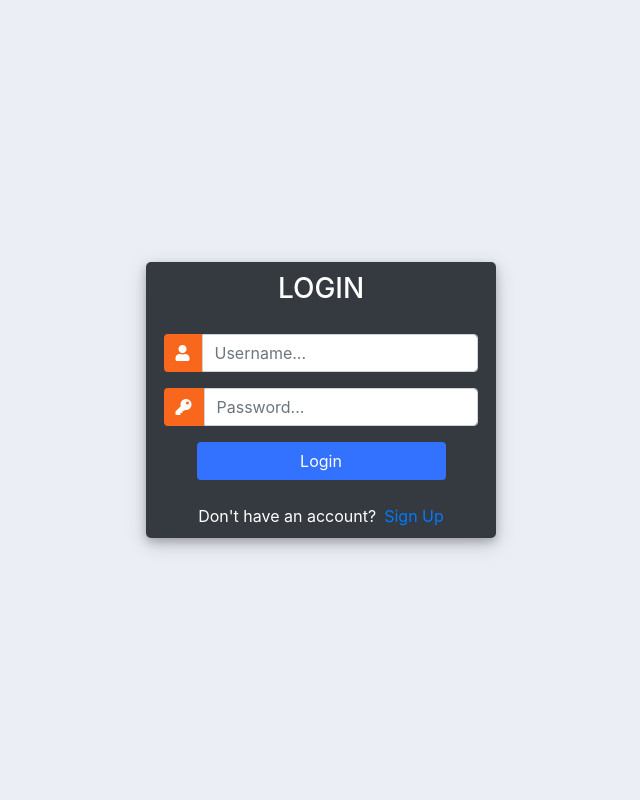
After one commit to josepabloapu/IE-0724-Proyecto-2, a Django app: page /login/ in a window 1280 px wide. The commit adds this page. Shown: the whole page, without its empty margins (319-959 px from the left). Run offline with Django 3.2, Linux system fonts and the light colour scheme; some libraries are stand-ins or nearby versions.

Commit message:
adds login local logic and create asset endpoint, adds UT as well

```diff
--- /dev/null
+++ b/webapp/registry/templates/login.html
@@ -0,0 +1,129 @@
+<!DOCTYPE html>
+<html>
+  <head>
+    <title>Login</title>
+    <link
+      rel="stylesheet"
+      href="https://stackpath.bootstrapcdn.com/bootstrap/4.1.3/css/bootstrap.min.css"
+      integrity="sha384-MCw98/SFnGE8fJT3GXwEOngsV7Zt27NXFoaoApmYm81iuXoPkFOJwJ8ERdknLPMO"
+      crossorigin="anonymous"
+    />
+    <script src="https://ajax.googleapis.com/ajax/libs/jquery/3.3.1/jquery.min.js"></script>
+    <link
+      rel="stylesheet"
+      href="https://use.fontawesome.com/releases/v5.6.1/css/all.css"
+      integrity="sha384-gfdkjb5BdAXd+lj+gudLWI+BXq4IuLW5IT+brZEZsLFm++aCMlF1V92rMkPaX4PP"
+      crossorigin="anonymous"
+    />
+
+    <style>
+      body,
+      html {
+        margin: 0;
+        padding: 0;
+        height: 100%;
+        background: #ebeff5 !important;
+      }
+      .user_card {
+        width: 350px;
+        margin-top: auto;
+        margin-bottom: auto;
+        background: #353a40;
+        position: relative;
+        display: flex;
+        justify-content: center;
+        flex-direction: column;
+        padding: 10px;
+        box-shadow: 0 4px 8px 0 rgba(0, 0, 0, 0.2), 0 6px 20px 0 rgba(0, 0, 0, 0.19);
+        -webkit-box-shadow: 0 4px 8px 0 rgba(0, 0, 0, 0.2), 0 6px 20px 0 rgba(0, 0, 0, 0.19);
+        -moz-box-shadow: 0 4px 8px 0 rgba(0, 0, 0, 0.2), 0 6px 20px 0 rgba(0, 0, 0, 0.19);
+        border-radius: 5px;
+        color: white !important;
+      }
+
+      .form_container {
+        margin-top: 20px;
+      }
+
+      #form-title {
+        color: #fff;
+      }
+
+      .login_btn {
+        width: 100%;
+        background: #3372fe !important;
+        color: white !important;
+      }
+      .login_btn:focus {
+        box-shadow: none !important;
+        outline: 0px !important;
+      }
+      .login_container {
+        padding: 0 2rem;
+      }
+      .input-group-text {
+        background: #f9671d !important;
+        color: white !important;
+        border: 0 !important;
+        border-radius: 0.25rem 0 0 0.25rem !important;
+      }
+      .input_user,
+      .input_pass:focus {
+        box-shadow: none !important;
+        outline: 0px !important;
+      }
+
+      #messages {
+        background-color: grey;
+        color: #fff;
+        padding: 10px;
+        margin-top: 10px;
+      }
+    </style>
+  </head>
+  <body>
+    <div class="container h-100">
+      <div class="d-flex justify-content-center h-100">
+        <div class="user_card">
+          <div class="d-flex justify-content-center">
+            <h3 id="form-title">LOGIN</h3>
+          </div>
+          <div class="d-flex justify-content-center form_container">
+            <form method="POST" action="">
+              {% csrf_token %}
+              <div class="input-group mb-3">
+                <div class="input-group-append">
+                  <span class="input-group-text"><i class="fas fa-user"></i></span>
+                </div>
+
+                <input type="text" name="username" placeholder="Username..." class="form-control" />
+              </div>
+
+              <div class="input-group mb-2">
+                <div class="input-group-append">
+                  <span class="input-group-text"><i class="fas fa-key"></i></span>
+                </div>
+
+                <input type="password" name="password" placeholder="Password..." class="form-control" />
+              </div>
+
+              <div class="d-flex justify-content-center mt-3 login_container">
+                <input class="btn login_btn" type="submit" value="Login" />
+              </div>
+            </form>
+          </div>
+
+          {% for message in messages %}
+          <p id="messages">{{message}}</p>
+          {% endfor %}
+
+          <div class="mt-4">
+            <div class="d-flex justify-content-center links">
+              Don't have an account? <a href="{% url 'register' %}" class="ml-2">Sign Up</a>
+            </div>
+          </div>
+        </div>
+      </div>
+    </div>
+  </body>
+</html>
--- a/webapp/registry/templates/navbar.html
+++ b/webapp/registry/templates/navbar.html
@@ -29,6 +29,12 @@
       <li class="nav-item {% if request.path == '/assets/list' %} active {% endif %}">
         <a class="nav-link" href="{% url 'asset_list' %}">Propiedades</a>
       </li>
+      <li class="nav-item {% if request.path == '/assets/new' %} active {% endif %}">
+        <a class="nav-link" href="{% url 'asset_new' %}">Agregar propiedad</a>
+      </li>
     </ul>
   </div>
+
+  <span class="hello-msg">{{request.user}}</span>
+  <span><a class="hello-msg" href="{% url 'logout' %}">Cerrar sesión</a></span>
 </nav>
--- a/webapp/registry/urls.py
+++ b/webapp/registry/urls.py
@@ -4,6 +4,10 @@ from . import views
 
 urlpatterns = [
     path('', views.home, name="home"),
+    path('register/', views.register_page, name="register"),
+    path('login/', views.login_page, name="login"),
+    path('logout/', views.logout_user, name="logout"),
+    path('assets/new', views.assets_new, name='asset_new'),
     path('assets/list', views.assets_list, name='asset_list'),
     path('assets/read/<int:pk>', views.assets_read, name='asset_read'),
     path('assets/delete/<int:pk>', views.assets_delete, name='asset_delete'),
--- a/webapp/registry/views.py
+++ b/webapp/registry/views.py
@@ -1,14 +1,58 @@
 from django.shortcuts import render, redirect
 from django.http import HttpResponse, Http404
+from django.contrib.auth import authenticate, login, logout
+from django.contrib.auth.decorators import login_required
+from django.contrib import messages
 from .models import Asset
+from .forms import AssetForm, CustomUserCreationForm
 # Create your views here.
 
 
+def register_page(request):
+    if request.user.is_authenticated:
+        return redirect('home')
+    else:
+        form = CustomUserCreationForm()
+        if request.method == "POST":
+            form = CustomUserCreationForm(request.POST)
+            if form.is_valid():
+                form.save()
+                user = form.cleaned_data.get("username")
+                messages.success(request, f"Account was created for {user}")
+                return redirect("login")
+        context = {'form': form}
+        return render(request, "register.html", context)
+
+
+def login_page(request):
+    if request.user.is_authenticated:
+        return redirect('home')
+    else:
+        if request.method == 'POST':
+            username = request.POST.get('username')
+            password = request.POST.get('password')
+            user = authenticate(request, username=username, password=password)
+            if user is not None:
+                login(request, user)
+                return redirect('home')
+            else:
+                messages.info(request, 'Username OR password is incorrect')
+        context = {}
+        return render(request, 'login.html', context)
+
+
+def logout_user(request):
+    logout(request)
+    return redirect('login')
+
+
+@login_required(login_url='login')
 def home(request):
     context = {}
     return render(request, 'home.html', context)
 
 
+@login_required(login_url='login')
 def assets_list(request):
     asset_dict = {}
     for item in Asset.objects.all():
@@ -26,6 +70,7 @@ def assets_list(request):
     return render(request, 'assets_list.html', context)
 
 
+@login_required(login_url='login')
 def assets_read(request, pk=None):
     if pk is not None:
         try:
@@ -39,6 +84,7 @@ def assets_read(request, pk=None):
         return render(request, 'assets_read.html', context)
 
 
+@login_required(login_url='login')
 def assets_delete(request, pk=None):
     try:
         asset = Asset.objects.get(pk=pk)
@@ -46,3 +92,24 @@ def assets_delete(request, pk=None):
         raise Http404(f'Asset with pk {pk} doesn\'t exist!')
     asset.delete()
     return redirect('asset_list')
+
+
+@login_required(login_url='login')
+def assets_new(request):
+    new_form = AssetForm(initial={'owner': request.user, 'latitude': 0.0, 'longitude': 0.0})
+    if not request.user.is_superuser:
+        new_form.fields['owner'].widget.attrs['disabled'] = True
+    if request.method == "POST":
+        filled_form = AssetForm(request.POST)
+        if not request.user.is_superuser:
+            filled_form.data._mutable = True
+            filled_form.data['owner'] = request.user
+            filled_form.data._mutable = False
+        new_asset = filled_form.save()
+        new_pk = new_asset.pk
+        note = f"Asset object with pk: {new_pk} was successfully created."
+    else:
+        note = "Please proceed to add a new asset."
+
+    context = {"note": note, "assetform": new_form}
+    return render(request, "assets_new.html", context)
```
Also changed, not shown: webapp/registry/forms.py (added, +31 -0 lines), webapp/registry/templates/assets_new.html (added, +10 -0 lines), webapp/registry/templates/register.html (added, +144 -0 lines), webapp/registry/tests.py (+57 -0 lines).
